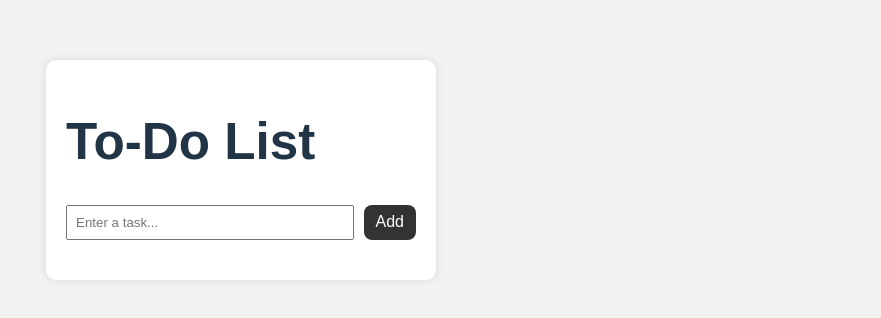
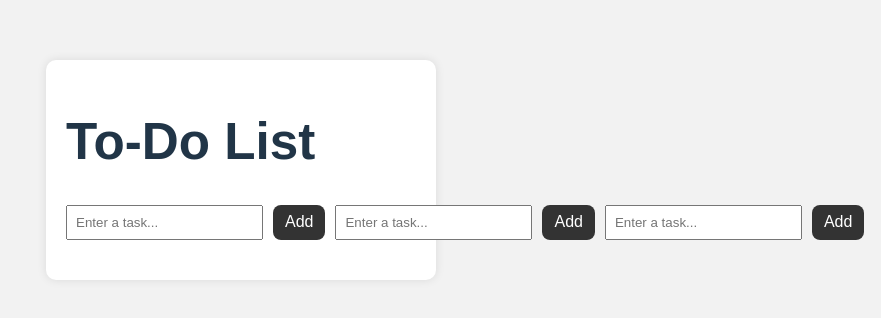
Before and after one commit to PriyaDev04/DailyReact, a React (Vite) app: page / in a window 1280 px wide. Shown: the part 270-588 px from the top of the page, without its empty margins (399-1280 px from the left). Built offline with nearby package versions, Linux system fonts and the light colour scheme.

Commit message:
August 10th

```diff
--- a/src/components/TodoApp.jsx
+++ b/src/components/TodoApp.jsx
@@ -1,21 +1,19 @@
 import React, { useState, useEffect } from 'react'
-
 function TodoApp() {
     const [task, setTask] = useState('')
     const [todos, setTodos] = useState(() => {
         const saved = localStorage.getItem('todos')
         return saved ? JSON.parse(saved) : []
     })
-
     useEffect(() => {
         localStorage.setItem('todos', JSON.stringify(todos))
     }, [todos])
-
     const handleAdd = (e) => {
         e.preventDefault()
         if (task.trim() === '') return
         setTodos([...todos, { text: task, done: false }])
         setTask('')
+
     }
 
     const toggleDone = (index) => {
@@ -29,7 +27,6 @@ function TodoApp() {
         updated.splice(index, 1)
         setTodos(updated)
     }
-
     return (
         <>
             <form onSubmit={handleAdd}>
@@ -40,8 +37,22 @@ function TodoApp() {
                     placeholder="Enter a task..."
                 />
                 <button type="submit">Add</button>
-            </form>
+                <input
+                    type="text"
+                    value={task}
+                    onChange={(e) => setTask(e.target.value)}
+                    placeholder="Enter a task..."
+                />
+                <button type="submit">Add</button>
+                <input
+                    type="text"
+                    value={task}
+                    onChange={(e) => setTask(e.target.value)}
+                    placeholder="Enter a task..."
+                />
+                <button type="submit">Add</button>
 
+            </form >
             <ul>
                 {todos.map((todo, index) => (
                     <li
@@ -54,11 +65,7 @@ function TodoApp() {
                             e.stopPropagation()
                             deleteTodo(index)
                         }}>X</button>
-                    </li>
-                ))}
-            </ul>
-        </>
+                    </li>))} </ul></>
     )
 }
-
 export default TodoApp
```
